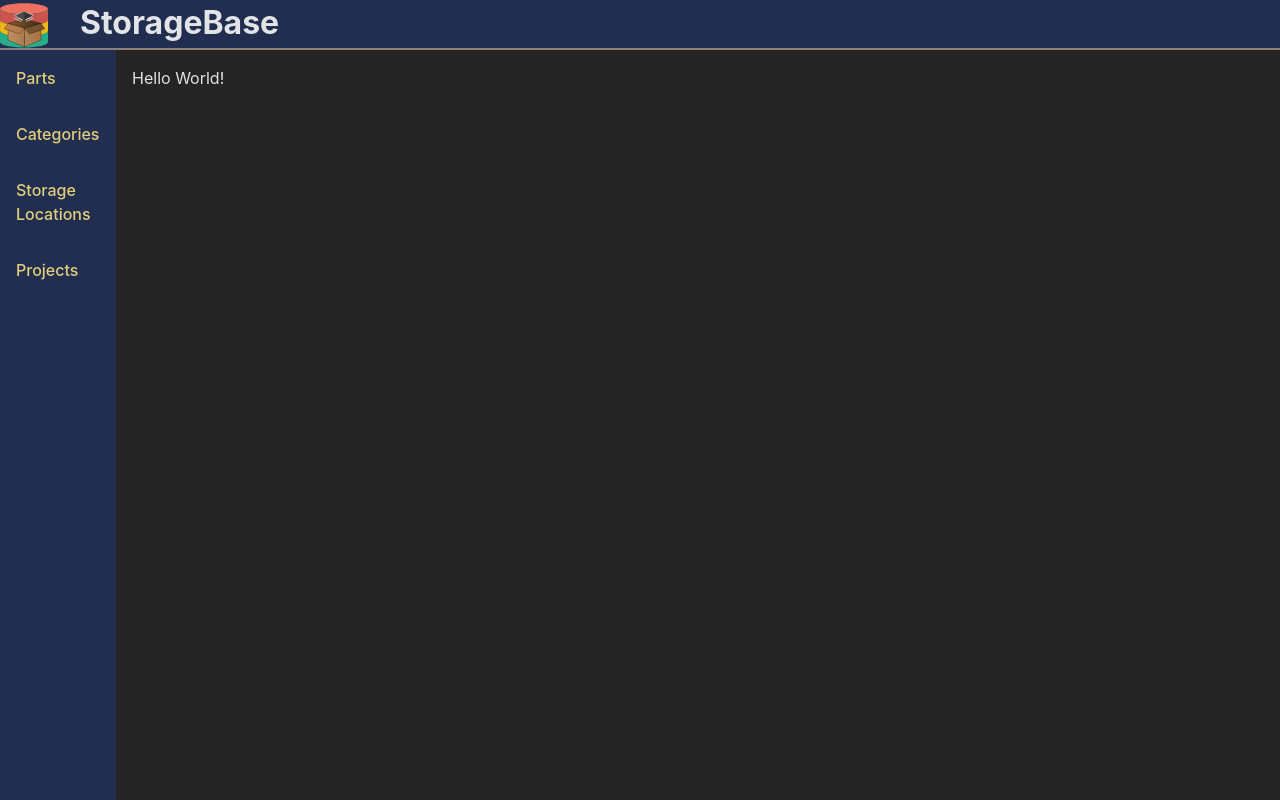
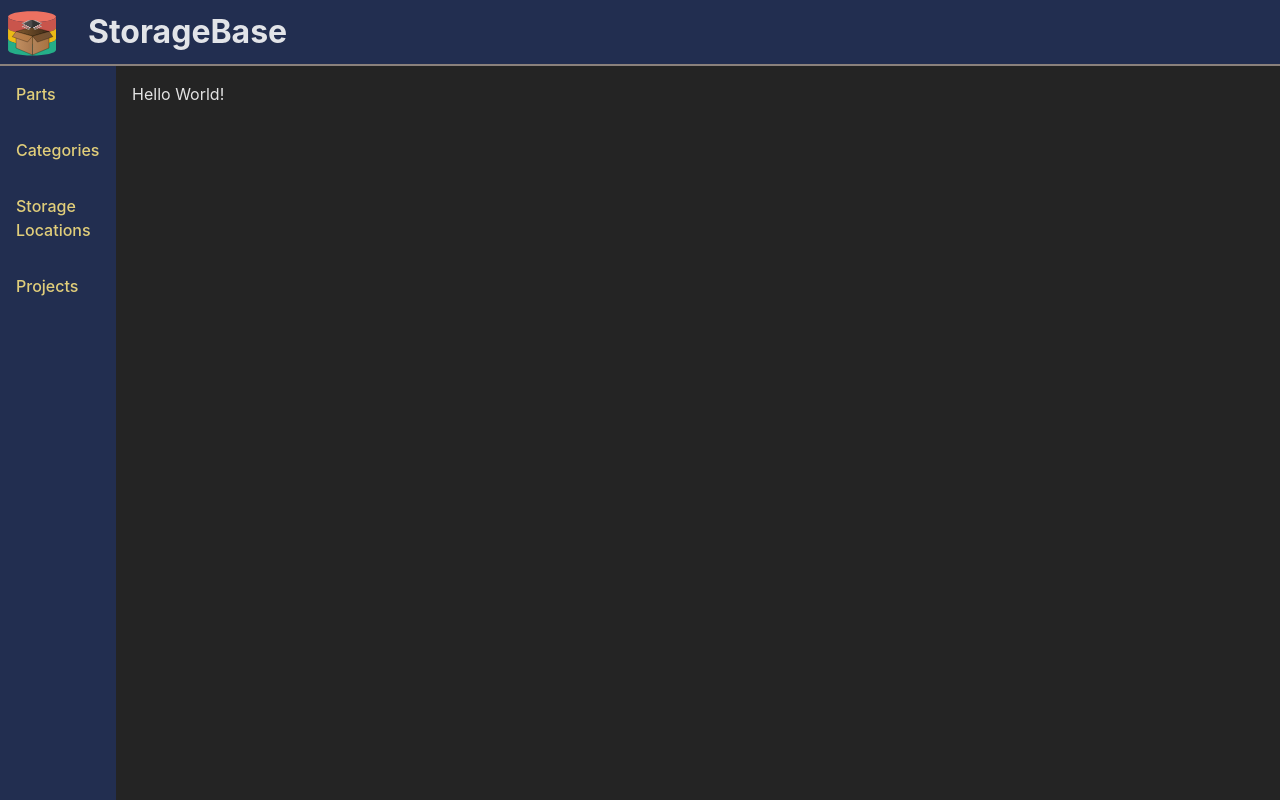
Before and after one commit to 8-Lambda-8/StorageBase, a Vue app: page / in a window 1280 px wide. Built offline with nearby package versions, Linux system fonts and the light colour scheme.

Commit message:
added padding to header

```diff
--- a/src/style.scss
+++ b/src/style.scss
@@ -49,6 +49,7 @@ body {
 header {
   display: flex;
   height: 3rem;
+  padding: 0.5rem;
   background-color: $primary;
   border-bottom: $thirdiary 2px solid;
   img {
@@ -58,8 +59,7 @@ header {
 }
 
 h1 {
-  margin: 0;
-  margin-top: 0.7rem;
+  margin: auto;
   margin-left: 2rem;
   font-size: 2rem;
 }
```
